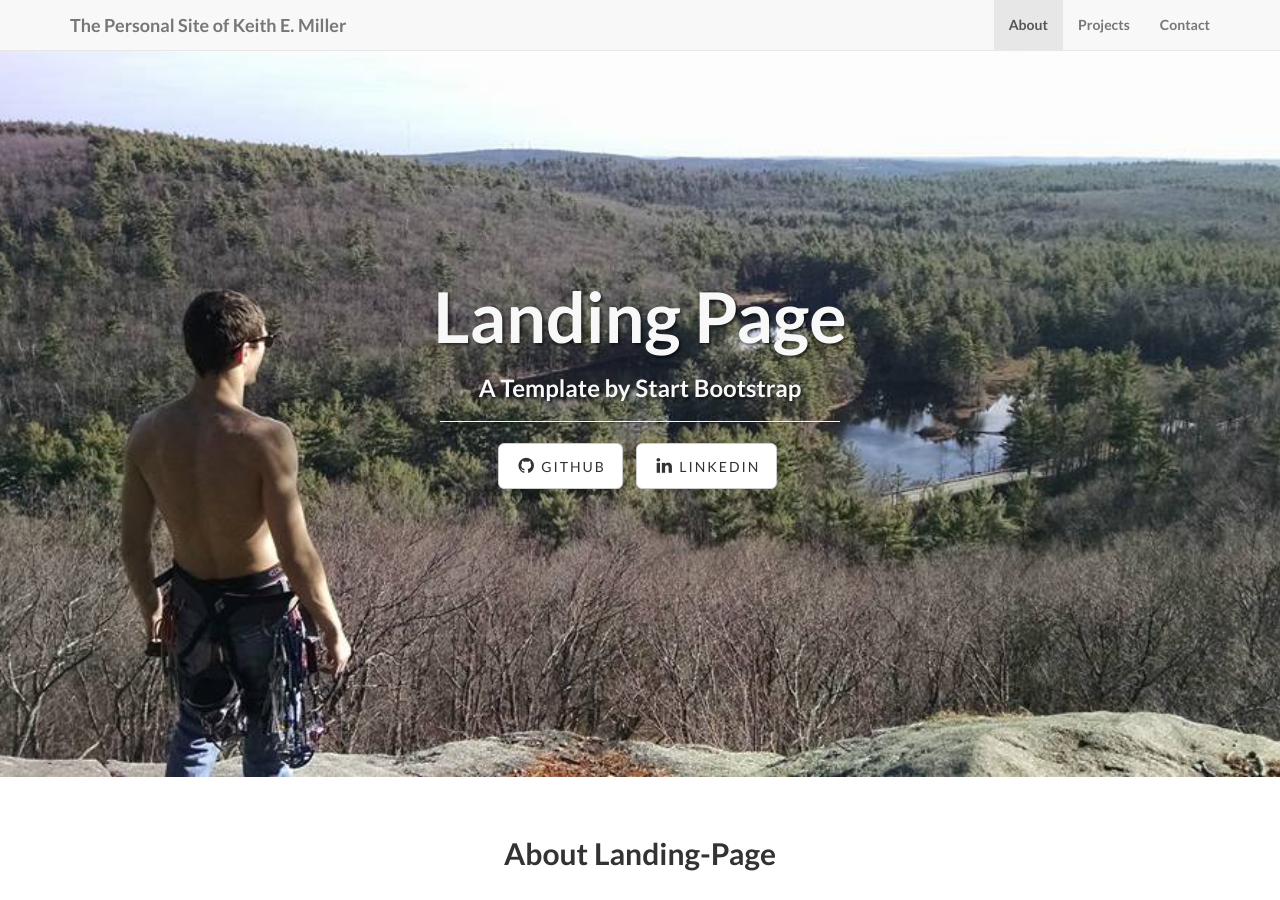
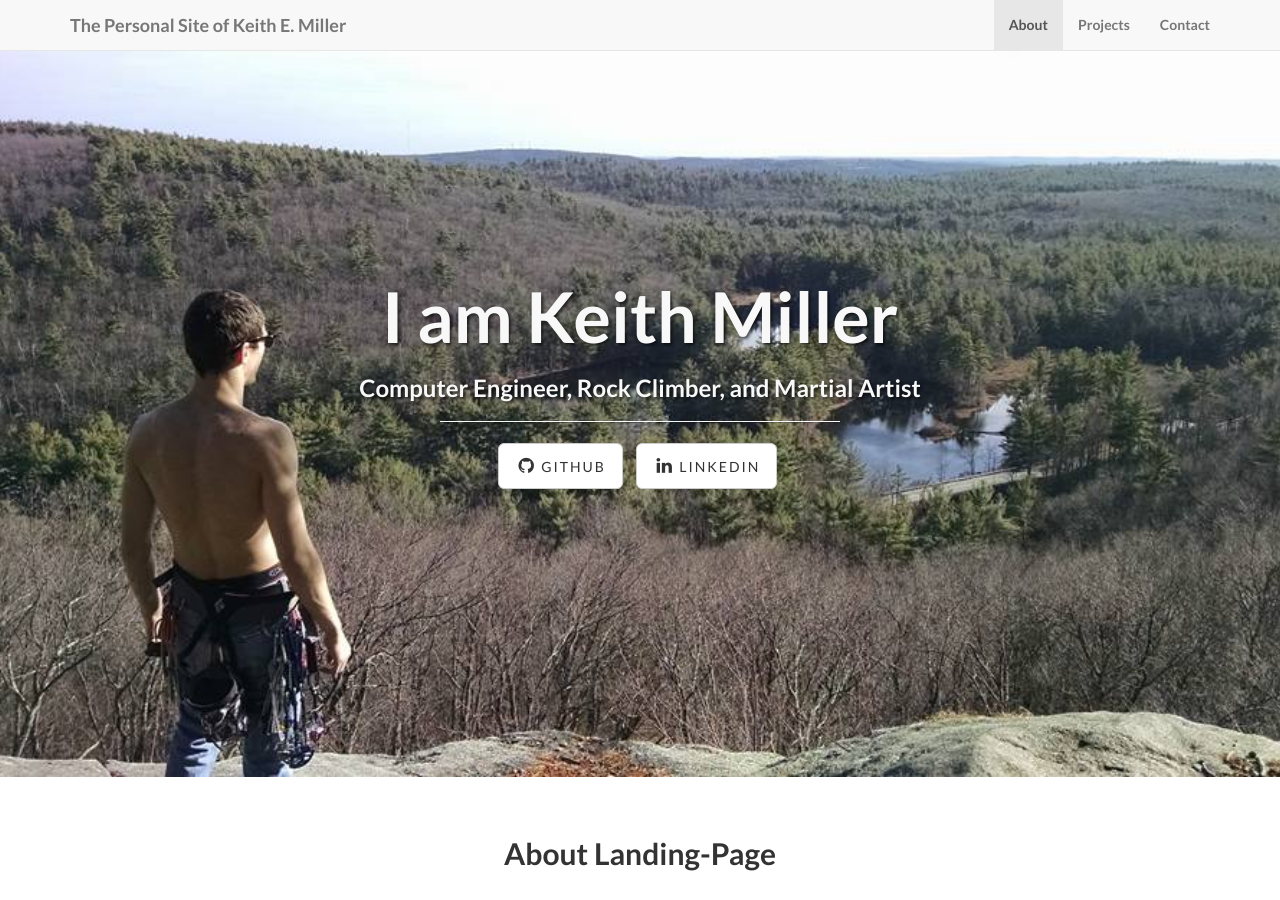
Before and after one commit to keithemiller/keithemiller.github.io, a Jekyll site: the page built from index.html, in a window 1280 px wide and 900 px high. Built offline with Jekyll 4.4.1, drawn with Linux system fonts in a browser that asks for light colours.

Commit message:
Changed title. Still trying to fix Social links

```diff
--- a/_config.yml
+++ b/_config.yml
@@ -30,6 +30,6 @@ social:
   #- title: twitter
   #  url: https://twitter.com/keith989sports
   - title: github
-    url: https://github.com/keithemiller
+    url: github.com/keithemiller
   - title: linkedin
-    url: https://linkedin.com/in/keithemiller
+    url: linkedin.com/in/keithemiller
--- a/index.html
+++ b/index.html
@@ -1,5 +1,5 @@
 ---
 layout: default
-title: Landing Page
-subTitle: A Template by Start Bootstrap
+title: I am Keith Miller
+subTitle: Computer Engineer, Rock Climber, and Martial Artist
 ---
```
